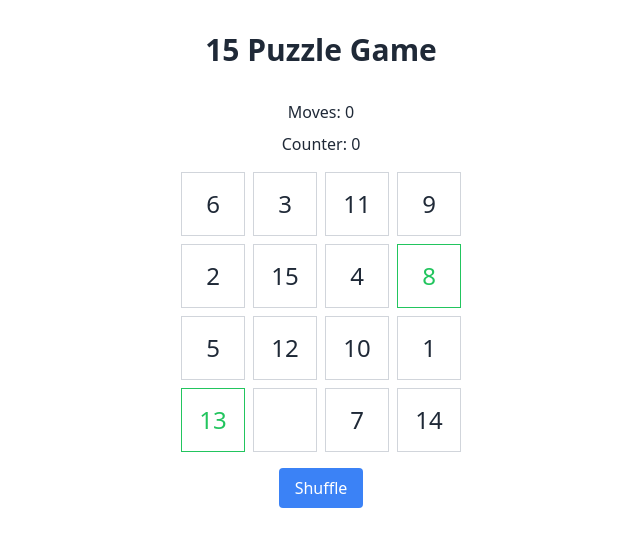
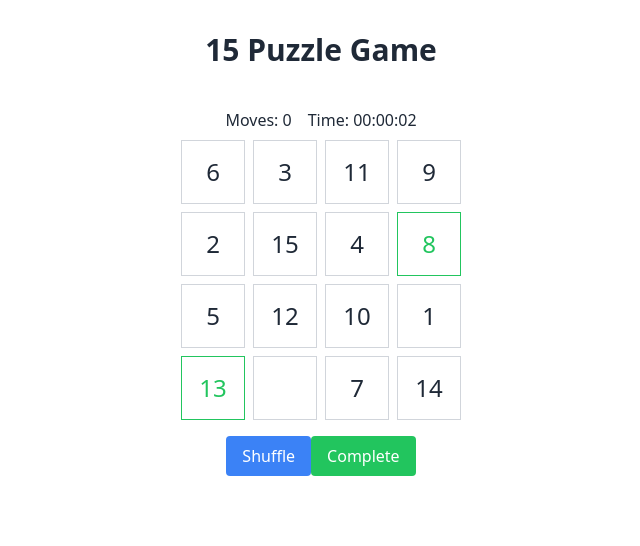
Before and after one commit to findmelily/PROJECT1-SEC-1-GETA, a Vue app: page / in a window 1280 px wide. Both pictures are taken after a click on the button "Start". Shown: the top 546 px of the page, without its empty margins (319-959 px from the left). Built offline with nearby package versions, Linux system fonts and the light colour scheme.

Commit message:
add Complete button

```diff
--- a/src/App.vue
+++ b/src/App.vue
@@ -1,89 +1,127 @@
-<!-- <script setup>
- import { ref } from 'vue'
-
-</script>
-
-<template>
-  <div class="text-center">
-  <-- <div>
-    <input type="radio" name="level" id="easy" value="1" v-model="level"/>
-    <label for="easy" class="me-4">Easy</label>
-    <input type="radio" name="level" id="medium" value="2" v-model="level" checked/>
-    <label for="medium" class="me-4">Medium</label>
-    <input type="radio" name="level" id="hard" value="3" v-model="level" />
-    <label for="hard" class="me-4">Hard</label>
-  </div> -->
-
-<!-- <div>
-    <button class="btn bg-green-600 text-white mt-3"
-     @click="$emit('start-play',this.level)">START</button>
-  </div>
-  </div>
-
-
-</template>
-
-<style scoped></style> -->
-
-<!-- App.vue -->
 <template>
   <div class="flex flex-col items-center mt-8">
     <h1 class="text-3xl font-bold mb-4">15 Puzzle Game</h1>
 
+    <!-- add click with sound effect -->
     <button
       v-if="!gameStarted"
-      @click="startGame"
+      @click="
+        () => {
+          startGame();
+          playbackgroudSound();
+        }
+      "
       class="bg-blue-500 text-white py-2 px-4 rounded"
     >
       Start
     </button>
 
     <div v-if="gameStarted" class="flex flex-col items-center mt-4">
-      <p class="mb-2">Moves: {{ moves }}</p>
-      <p class="mb-4">Counter: {{ counter }}</p>
-
+      <div class="flex">
+        <div class="mb-2 m-2">Moves: {{ moves }}</div>
+        <div class="mb-2 m-2">Time: {{ formatTime(time) }}</div>
+      </div>
+      <div class="flex">
         <div class="grid grid-cols-4 gap-2">
+          <!-- add click with sound effect -->
           <div
             v-for="(tile, index) in tiles"
             :key="index"
-          @click="moveTile(index)"
+            @click="
+              () => {
+                moveTile(index);
+                playMoveSound();
+              }
+            "
             :class="tile === index + 1 ? correctTileStyle : normalTileStyle"
           >
-        <!-- แก้ตรง class -->
             {{ tile === 0 ? " " : tile }}
           </div>
         </div>
-
+      </div>
+      <div class="flex-2">
+        <!-- add click with sound effect -->
         <button
-        @click="shuffle"
+          @click="
+            () => {
+              shuffle();
+              playShuffleSound();
+            }
+          "
           class="mt-4 bg-blue-500 text-white py-2 px-4 rounded"
         >
           Shuffle
         </button>
+        <button
+          @click="isComplete"
+          class="mt-4 bg-green-500 text-white py-2 px-4 rounded"
+        >
+          Complete
+        </button>
+      </div>
     </div>
   </div>
 </template>
 
-<script setup> // เปลี่ยนเป็น script setup
+<script setup>
+// เปลี่ยนเป็น script setup
 import { ref, onMounted } from "vue";
+import shuffleSound from "./assets/sound1.mp3";
+import moveSound from "./assets/sound2.mp3";
+import backgroudSound from "./assets/sound3.mp3";
+
 // style ที่เพิ่มไป
 const normalTileStyle = `w-16 h-16 border border-gray-300 flex items-center justify-center text-2xl cursor-pointer bg-white`;
 const correctTileStyle = `w-16 h-16 border border-green-500 flex items-center justify-center text-2xl cursor-pointer bg-white text-green-500`;
 
 const tiles = ref([]);
 const moves = ref(0);
-const counter = ref(0);
 const gameStarted = ref(false);
+const time = ref(0);
+
+//all sounds
+const sound1 = new Audio(shuffleSound);
+const sound2 = new Audio(moveSound);
+const sound3 = new Audio(backgroudSound);
 
 const startGame = () => {
   gameStarted.value = true;
   shuffle();
+  Timer();
+};
+
+//playing sounds' functions
+const playShuffleSound = () => {
+  sound1.play();
+};
+
+const playMoveSound = () => {
+  sound2.play();
+};
+
+const playbackgroudSound = () => {
+  sound3.play();
+  // sound3.volume = 0.1;
+  sound3.loop = true;
+};
+
+const Timer = () => {
+  setInterval(() => {
+    time.value++;
+  }, 1000);
+};
+
+const formatTime = (time) => {
+  const hours = `0${Math.floor(time / 3600)}`.slice(-2);
+  const minutes = `0${Math.floor((time % 3600) / 60)}`.slice(-2);
+  const seconds = `0${time % 60}`.slice(-2);
+  return `${hours}:${minutes}:${seconds}`;
 };
 
 const shuffle = () => {
   tiles.value = shuffleArray([...Array(16).keys()]);
   moves.value = 0;
-  counter.value = 0;
+  time.value = 0;
 };
 
 const shuffleArray = (array) => {
@@ -92,7 +130,6 @@ const shuffleArray = (array) => {
   while (currentIndex !== 0) {
     randomIndex = Math.floor(Math.random() * currentIndex);
     currentIndex--;
-
     [array[currentIndex], array[randomIndex]] = [
       array[randomIndex],
       array[currentIndex],
@@ -105,13 +142,12 @@ const moveTile = (index) => {
   const emptyIndex = tiles.value.indexOf(0);
   if (isValidMove(index, emptyIndex)) {
     moves.value++;
-    counter.value++;
     [tiles.value[index], tiles.value[emptyIndex]] = [
       tiles.value[emptyIndex],
       tiles.value[index],
     ];
     if (isSolved()) {
-      alert("Congratulations! Puzzle solved.");
+      alert("Congratulations");
       gameStarted.value = false;
     }
   }
@@ -130,6 +166,10 @@ const isValidMove = (index, emptyIndex) => {
   );
 };
 
+// const isTileInCorrectPosition = (index) => {
+//   return tiles.value[index] === index + 1;
+// };
+
 const isSolved = () => {
   for (let i = 0; i < tiles.value.length - 1; i++) {
     if (tiles.value[i] !== i + 1) {
@@ -139,6 +179,15 @@ const isSolved = () => {
   return true;
 };
 
+const isComplete = () => {
+  tiles.value.sort((a, b) => a - b);
+  const emptyIndex = tiles.value.indexOf(0);
+  if (emptyIndex === 0) {
+    tiles.value.shift();
+    tiles.value.push(emptyIndex);
+  }
+};
+
 onMounted(() => {
   shuffle();
 });
```
Lines whose indentation alone changed are shown as unchanged.
